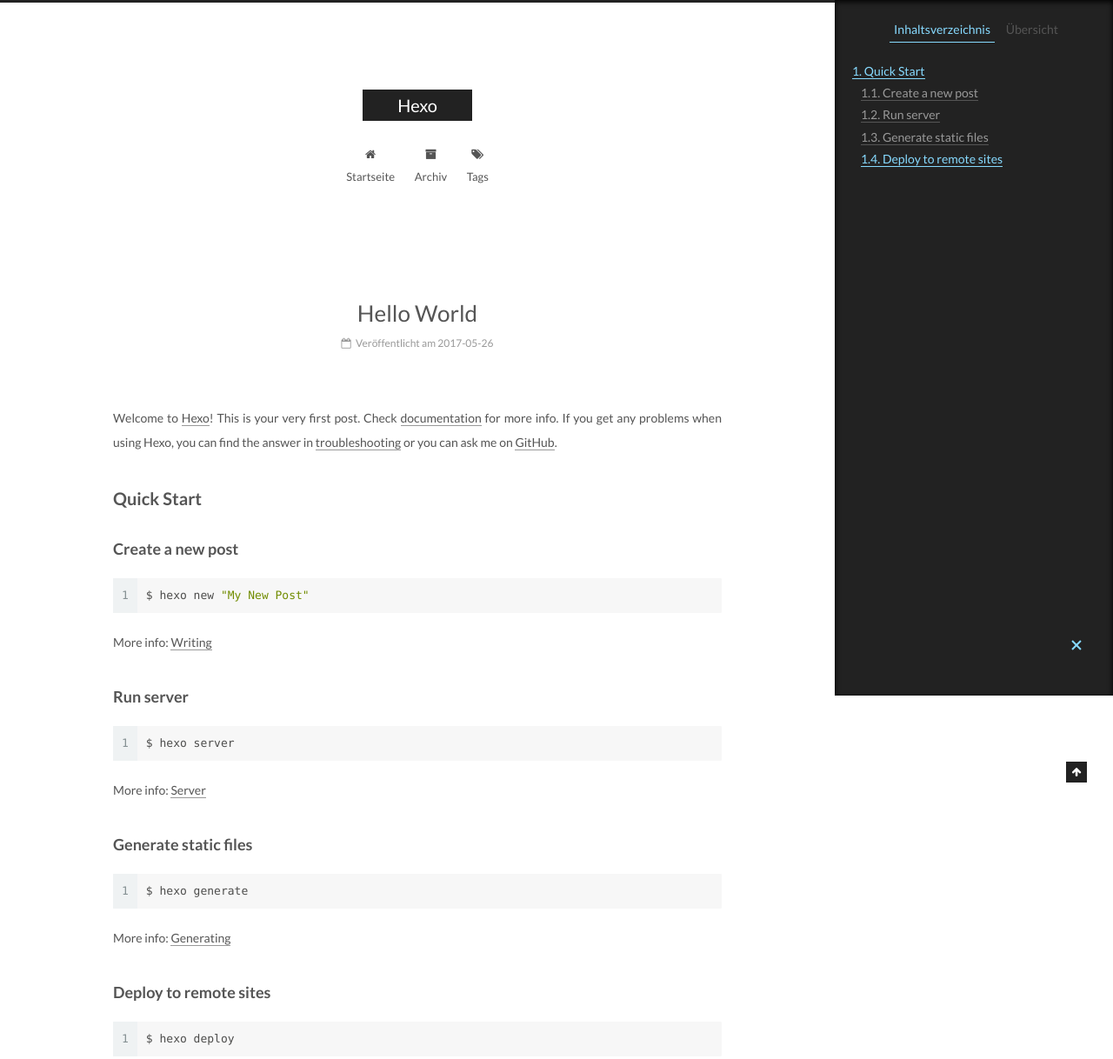
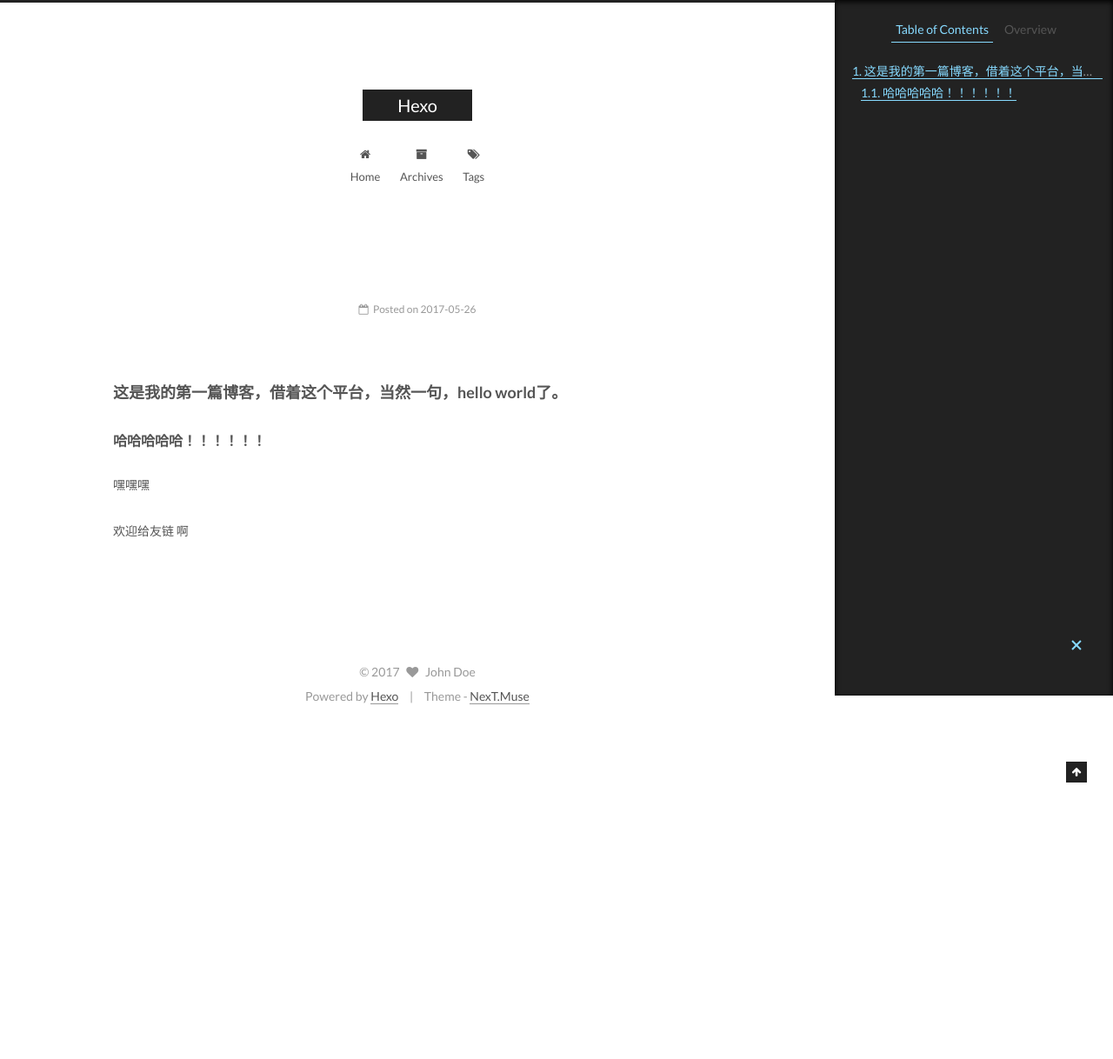
Before and after one commit to noryeralyzf/noryeralyzf.github.io, a plain HTML site: page 2017/05/26/first/index.html in a window 1280 px wide. Shown: the top 1218 px of the page at 87% size. After the commit the page ends 835 px from the top, so only its background shows below. Drawn offline with Linux system fonts and the light colour scheme.

Commit message:
Site updated: 2017-05-27 00:05:13

```diff
--- a/2017/05/26/hello-world/index.html
+++ b/2017/05/26/first/index.html
@@ -90,16 +90,16 @@
 
 
 
-<meta name="description" content="Welcome to Hexo! This is your very first post. Check documentation for more info. If you get any problems when using Hexo, you can find the answer in troubleshooting or you can ask me on GitHub. Quick">
+<meta name="description" content="这是我的第一篇博客，借着这个平台，当然一句，hello world了。哈哈哈哈哈！！！！！！ 嘿嘿嘿  欢迎给友链 啊">
 <meta property="og:type" content="article">
-<meta property="og:title" content="Hello World">
-<meta property="og:url" content="http://yoursite.com/2017/05/26/hello-world/index.html">
+<meta property="og:title" content="Hexo">
+<meta property="og:url" content="http://yoursite.com/2017/05/26/first/index.html">
 <meta property="og:site_name" content="Hexo">
-<meta property="og:description" content="Welcome to Hexo! This is your very first post. Check documentation for more info. If you get any problems when using Hexo, you can find the answer in troubleshooting or you can ask me on GitHub. Quick">
-<meta property="og:updated_time" content="2017-05-26T15:46:16.967Z">
+<meta property="og:description" content="这是我的第一篇博客，借着这个平台，当然一句，hello world了。哈哈哈哈哈！！！！！！ 嘿嘿嘿  欢迎给友链 啊">
+<meta property="og:updated_time" content="2017-05-26T15:55:37.781Z">
 <meta name="twitter:card" content="summary">
-<meta name="twitter:title" content="Hello World">
-<meta name="twitter:description" content="Welcome to Hexo! This is your very first post. Check documentation for more info. If you get any problems when using Hexo, you can find the answer in troubleshooting or you can ask me on GitHub. Quick">
+<meta name="twitter:title" content="Hexo">
+<meta name="twitter:description" content="这是我的第一篇博客，借着这个平台，当然一句，hello world了。哈哈哈哈哈！！！！！！ 嘿嘿嘿  欢迎给友链 啊">
 
 
 
@@ -127,13 +127,13 @@
 
 
 
-  <link rel="canonical" href="http://yoursite.com/2017/05/26/hello-world/"/>
+  <link rel="canonical" href="http://yoursite.com/2017/05/26/first/"/>
 
 
 
 
 
-  <title>Hello World | Hexo</title>
+  <title> | Hexo</title>
 </head>
 
 <body itemscope itemtype="http://schema.org/WebPage" lang="">
@@ -200,7 +200,7 @@
 
               <i class="menu-item-icon fa fa-fw fa-home"></i> <br />
 
-            Startseite
+            Home
           </a>
         </li>
 
@@ -210,7 +210,7 @@
 
               <i class="menu-item-icon fa fa-fw fa-archive"></i> <br />
 
-            Archiv
+            Archives
           </a>
         </li>
 
@@ -253,7 +253,7 @@
 
 
   <article class="post post-type-normal " itemscope itemtype="http://schema.org/Article">
-    <link itemprop="mainEntityOfPage" href="http://yoursite.com/2017/05/26/hello-world/">
+    <link itemprop="mainEntityOfPage" href="http://yoursite.com/2017/05/26/first/">
 
     <span hidden itemprop="author" itemscope itemtype="http://schema.org/Person">
       <meta itemprop="name" content="John Doe">
@@ -270,7 +270,7 @@
 
 
 
-          <h1 class="post-title" itemprop="name headline">Hello World</h1>
+          <h1 class="post-title" itemprop="name headline"></h1>
 
 
         <div class="post-meta">
@@ -280,9 +280,9 @@
                 <i class="fa fa-calendar-o"></i>
               </span>
 
-                <span class="post-meta-item-text">Veröffentlicht am</span>
+                <span class="post-meta-item-text">Posted on</span>
 
-              <time title="Post created" itemprop="dateCreated datePublished" datetime="2017-05-26T23:46:16+08:00">
+              <time title="Post created" itemprop="dateCreated datePublished" datetime="2017-05-26T23:53:19+08:00">
                 2017-05-26
               </time>
 
@@ -317,15 +317,8 @@
 
 
 
-        <p>Welcome to <a href="https://hexo.io/" target="_blank" rel="external">Hexo</a>! This is your very first post. Check <a href="https://hexo.io/docs/" target="_blank" rel="external">documentation</a> for more info. If you get any problems when using Hexo, you can find the answer in <a href="https://hexo.io/docs/troubleshooting.html" target="_blank" rel="external">troubleshooting</a> or you can ask me on <a href="https://github.com/hexojs/hexo/issues" target="_blank" rel="external">GitHub</a>.</p>
-<h2 id="Quick-Start"><a href="#Quick-Start" class="headerlink" title="Quick Start"></a>Quick Start</h2><h3 id="Create-a-new-post"><a href="#Create-a-new-post" class="headerlink" title="Create a new post"></a>Create a new post</h3><figure class="highlight bash"><table><tr><td class="gutter"><pre><div class="line">1</div></pre></td><td class="code"><pre><div class="line">$ hexo new <span class="string">"My New Post"</span></div></pre></td></tr></table></figure>
-<p>More info: <a href="https://hexo.io/docs/writing.html" target="_blank" rel="external">Writing</a></p>
-<h3 id="Run-server"><a href="#Run-server" class="headerlink" title="Run server"></a>Run server</h3><figure class="highlight bash"><table><tr><td class="gutter"><pre><div class="line">1</div></pre></td><td class="code"><pre><div class="line">$ hexo server</div></pre></td></tr></table></figure>
-<p>More info: <a href="https://hexo.io/docs/server.html" target="_blank" rel="external">Server</a></p>
-<h3 id="Generate-static-files"><a href="#Generate-static-files" class="headerlink" title="Generate static files"></a>Generate static files</h3><figure class="highlight bash"><table><tr><td class="gutter"><pre><div class="line">1</div></pre></td><td class="code"><pre><div class="line">$ hexo generate</div></pre></td></tr></table></figure>
-<p>More info: <a href="https://hexo.io/docs/generating.html" target="_blank" rel="external">Generating</a></p>
-<h3 id="Deploy-to-remote-sites"><a href="#Deploy-to-remote-sites" class="headerlink" title="Deploy to remote sites"></a>Deploy to remote sites</h3><figure class="highlight bash"><table><tr><td class="gutter"><pre><div class="line">1</div></pre></td><td class="code"><pre><div class="line">$ hexo deploy</div></pre></td></tr></table></figure>
-<p>More info: <a href="https://hexo.io/docs/deployment.html" target="_blank" rel="external">Deployment</a></p>
+        <h3 id="这是我的第一篇博客，借着这个平台，当然一句，hello-world了。"><a href="#这是我的第一篇博客，借着这个平台，当然一句，hello-world了。" class="headerlink" title="这是我的第一篇博客，借着这个平台，当然一句，hello world了。"></a>这是我的第一篇博客，借着这个平台，当然一句，hello world了。</h3><h4 id="哈哈哈哈哈！！！！！！"><a href="#哈哈哈哈哈！！！！！！" class="headerlink" title="哈哈哈哈哈！！！！！！"></a>哈哈哈哈哈！！！！！！</h4><p></p><p> 嘿嘿嘿</p>
+<p></p><p> 欢迎给友链 啊</p>
 
 
     </div>
@@ -403,10 +396,10 @@
 
         <ul class="sidebar-nav motion-element">
           <li class="sidebar-nav-toc sidebar-nav-active" data-target="post-toc-wrap" >
-            Inhaltsverzeichnis
+            Table of Contents
           </li>
           <li class="sidebar-nav-overview" data-target="site-overview">
-            Übersicht
+            Overview
           </li>
         </ul>
 
@@ -427,7 +420,7 @@
             <div class="site-state-item site-state-posts">
               <a href="/archives">
                 <span class="site-state-item-count">1</span>
-                <span class="site-state-item-name">Artikel</span>
+                <span class="site-state-item-name">posts</span>
               </a>
             </div>
 
@@ -465,7 +458,7 @@
 
 
 
-              <div class="post-toc-content"><ol class="nav"><li class="nav-item nav-level-2"><a class="nav-link" href="#Quick-Start"><span class="nav-number">1.</span> <span class="nav-text">Quick Start</span></a><ol class="nav-child"><li class="nav-item nav-level-3"><a class="nav-link" href="#Create-a-new-post"><span class="nav-number">1.1.</span> <span class="nav-text">Create a new post</span></a></li><li class="nav-item nav-level-3"><a class="nav-link" href="#Run-server"><span class="nav-number">1.2.</span> <span class="nav-text">Run server</span></a></li><li class="nav-item nav-level-3"><a class="nav-link" href="#Generate-static-files"><span class="nav-number">1.3.</span> <span class="nav-text">Generate static files</span></a></li><li class="nav-item nav-level-3"><a class="nav-link" href="#Deploy-to-remote-sites"><span class="nav-number">1.4.</span> <span class="nav-text">Deploy to remote sites</span></a></li></ol></li></ol></div>
+              <div class="post-toc-content"><ol class="nav"><li class="nav-item nav-level-3"><a class="nav-link" href="#这是我的第一篇博客，借着这个平台，当然一句，hello-world了。"><span class="nav-number">1.</span> <span class="nav-text">这是我的第一篇博客，借着这个平台，当然一句，hello world了。</span></a><ol class="nav-child"><li class="nav-item nav-level-4"><a class="nav-link" href="#哈哈哈哈哈！！！！！！"><span class="nav-number">1.1.</span> <span class="nav-text">哈哈哈哈哈！！！！！！</span></a></li></ol></li></ol></div>
 
 
           </div>
@@ -497,7 +490,7 @@
 
 
 <div class="powered-by">
-  Erstellt mit  <a class="theme-link" href="https://hexo.io">Hexo</a>
+  Powered by <a class="theme-link" href="https://hexo.io">Hexo</a>
 </div>
 
 <div class="theme-info">
```
Also changed, not shown: archives/2017/05/index.html (+9 -9 lines), archives/2017/index.html (+9 -9 lines), archives/index.html (+9 -9 lines), index.html (+10 -17 lines).
